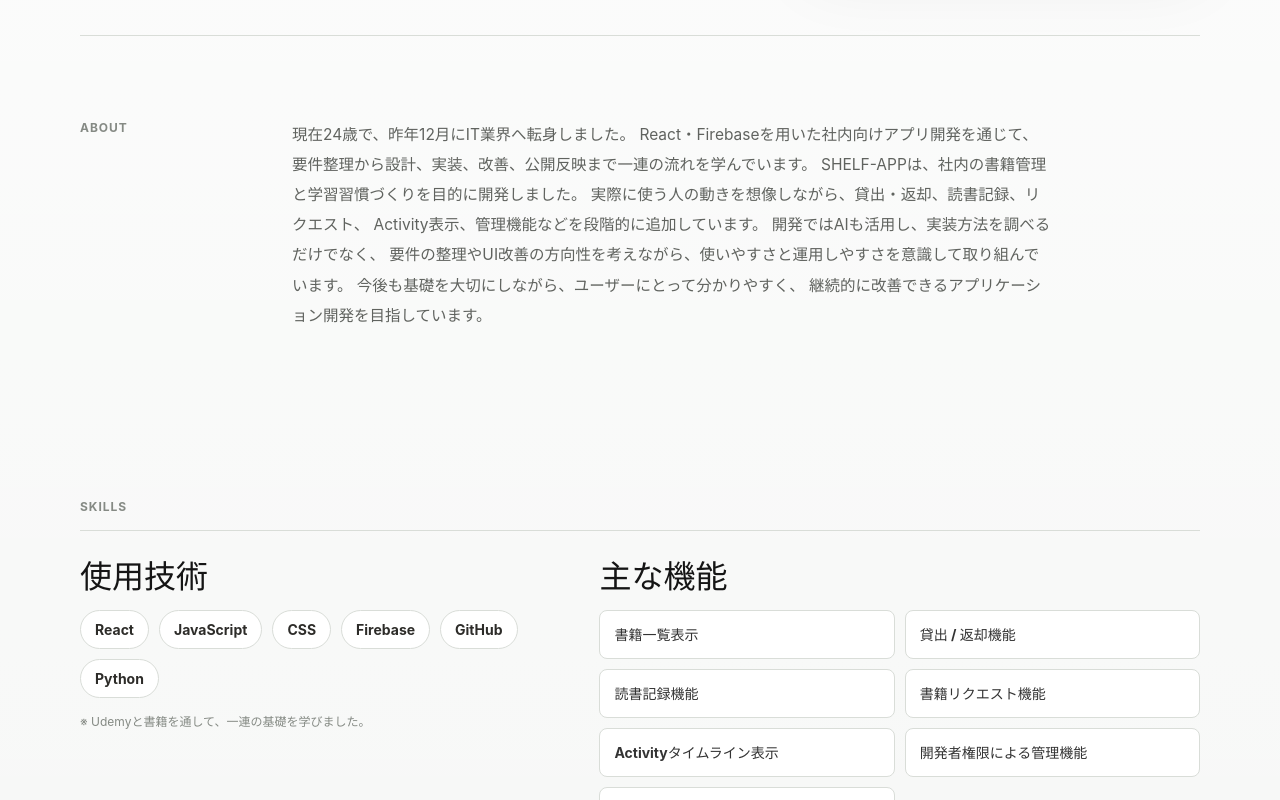
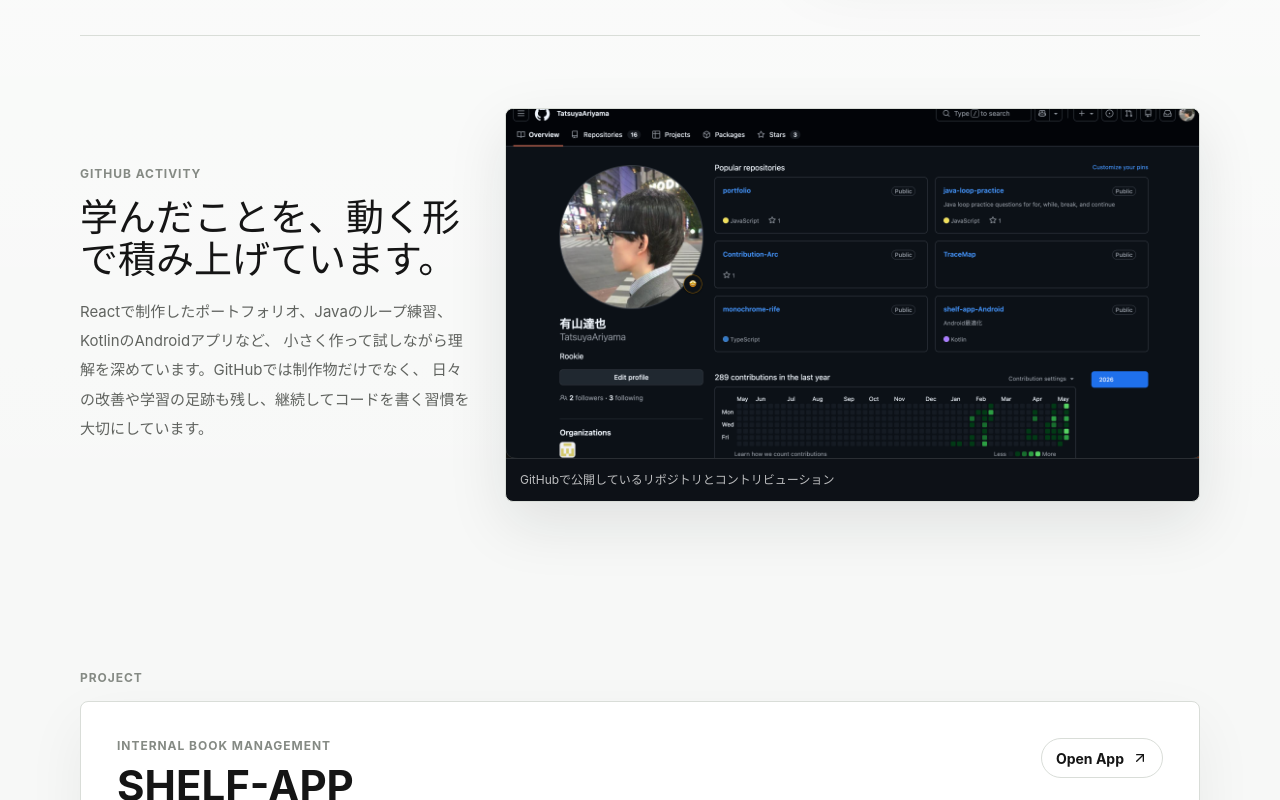
Before and after one commit to TatsuyaAriyama/portfolio, a React (Vite) app: page / in a window 1280 px wide. Shown: the part 840-1640 px from the top of the page. Built offline with nearby package versions, Linux system fonts and the light colour scheme.

Commit message:
Simplify portfolio sections

```diff
--- a/src/App.jsx
+++ b/src/App.jsx
@@ -1,16 +1,6 @@
 import { useState } from "react";
 import { ArrowUpRight, Code2, Mail, X } from "lucide-react";
 
-const skills = ["React", "JavaScript", "CSS", "Firebase", "GitHub", "Python"];
-const mainFeatures = [
-  "書籍一覧表示",
-  "貸出 / 返却機能",
-  "読書記録機能",
-  "書籍リクエスト機能",
-  "Activityタイムライン表示",
-  "開発者権限による管理機能",
-  "レスポンシブ対応",
-];
 const reflections = [
   {
     text: "この開発を通して、画面作成だけでなく、要件整理から実装、改善、公開反映までの一連の流れを実践的に学びました。",
@@ -69,8 +59,6 @@
           有山達也
         </a>
         <nav className="nav-links" aria-label="Main navigation">
-          <a href="#about">About</a>
-          <a href="#skills">Skills</a>
           <a href="#github">GitHub</a>
           <a href="#projects">Projects</a>
           <a href="#contact">Contact</a>
@@ -111,50 +99,6 @@
             <p>Rookie developer building practical internal tools.</p>
           </div>
         </aside>
-      </section>
-
-      <section id="about" className="section split-section">
-        <p className="eyebrow">About</p>
-        <p className="about-text">
-          現在24歳で、昨年12月にIT業界へ転身しました。
-          React・Firebaseを用いた社内向けアプリ開発を通じて、
-          要件整理から設計、実装、改善、公開反映まで一連の流れを学んでいます。
-          SHELF-APPは、社内の書籍管理と学習習慣づくりを目的に開発しました。
-          実際に使う人の動きを想像しながら、貸出・返却、読書記録、リクエスト、
-          Activity表示、管理機能などを段階的に追加しています。
-          開発ではAIも活用し、実装方法を調べるだけでなく、
-          要件の整理やUI改善の方向性を考えながら、使いやすさと運用しやすさを意識して取り組んでいます。
-          今後も基礎を大切にしながら、ユーザーにとって分かりやすく、
-          継続的に改善できるアプリケーション開発を目指しています。
-        </p>
-      </section>
-
-      <section id="skills" className="section">
-        <p className="eyebrow">Skills</p>
-        <div className="skills-panel">
-          <div className="skills-block">
-            <h2>使用技術</h2>
-            <div className="skills-grid">
-              {skills.map((skill) => (
-                <span className="skill-chip" key={skill}>
-                  {skill}
-                </span>
-              ))}
-            </div>
-            <p className="skill-note">
-              ※ Udemyと書籍を通して、一連の基礎を学びました。
-            </p>
-          </div>
-
-          <div className="skills-block">
-            <h2>主な機能</h2>
-            <ul className="feature-list">
-              {mainFeatures.map((feature) => (
-                <li key={feature}>{feature}</li>
-              ))}
-            </ul>
-          </div>
-        </div>
       </section>
 
       <section id="github" className="section github-section">
--- a/src/styles.css
+++ b/src/styles.css
@@ -123,17 +123,11 @@
 }
 
 .lead,
-.project-description,
-.about-text {
+.project-description {
   max-width: 680px;
   color: var(--muted);
   font-size: 15.5px;
   line-height: 1.95;
-}
-
-.about-text {
-  max-width: 760px;
-  margin-bottom: 0;
 }
 
 .hero-actions {
@@ -248,87 +242,13 @@
   line-height: 1.6;
 }
 
-.split-section {
-  display: grid;
-  grid-template-columns: 180px minmax(0, 1fr);
-  gap: 32px;
-  border-top: 1px solid var(--line);
-}
-
-.skills-panel {
-  display: grid;
-  grid-template-columns: minmax(0, 0.9fr) minmax(0, 1.1fr);
-  gap: 28px;
-  border-top: 1px solid var(--line);
-  padding-top: 28px;
-}
-
-.skills-block {
-  display: grid;
-  align-content: start;
-  gap: 16px;
-}
-
-.skills-block h2 {
-  margin: 0;
-  font-size: clamp(22px, 3vw, 32px);
-}
-
-.skills-grid {
-  display: flex;
-  flex-wrap: wrap;
-  gap: 10px;
-}
-
-.skill-chip,
-.feature-card {
-  border: 1px solid var(--line);
-  border-radius: 999px;
-  background: var(--surface);
-  font-weight: 700;
-}
-
-.skill-chip {
-  padding: 10px 14px;
-  color: #2d2c29;
-  font-size: 14px;
-}
-
-.skill-note {
-  max-width: 360px;
-  margin: -2px 0 0;
-  color: var(--subtle);
-  font-size: 12px;
-  line-height: 1.7;
-}
-
-.feature-list {
-  display: grid;
-  grid-template-columns: repeat(2, minmax(0, 1fr));
-  gap: 10px;
-  margin: 0;
-  padding: 0;
-  list-style: none;
-}
-
-.feature-list li {
-  min-height: 48px;
-  padding: 13px 14px;
-  border: 1px solid var(--line);
-  border-radius: 8px;
-  background: var(--surface);
-  color: #333;
-  font-size: 14px;
-  font-weight: 700;
-  line-height: 1.5;
-}
-
 .github-section {
   display: grid;
   grid-template-columns: minmax(0, 0.72fr) minmax(0, 1.28fr);
   align-items: center;
   gap: 34px;
   border-top: 1px solid var(--line);
+  padding-top: 72px;
 }
 
 .github-copy h2 {
@@ -394,13 +314,6 @@
   text-transform: uppercase;
 }
 
-.feature-grid {
-  display: grid;
-  grid-template-columns: repeat(4, minmax(0, 1fr));
-  gap: 10px;
-  margin-top: 28px;
-}
-
 .project-reflection {
   display: grid;
   gap: 18px;
@@ -446,14 +359,6 @@
   margin: 0;
   font-size: 16px;
   line-height: 1.4;
-}
-
-.feature-card {
-  display: grid;
-  min-height: 96px;
-  place-items: center;
-  padding: 16px;
-  text-align: center;
 }
 
 .project-flow {
@@ -630,15 +535,6 @@
     min-height: auto;
   }
 
-  .split-section {
-    grid-template-columns: 1fr;
-    gap: 12px;
-  }
-
-  .skills-panel {
-    grid-template-columns: 1fr;
-  }
-
   .github-section {
     grid-template-columns: 1fr;
     gap: 22px;
@@ -655,10 +551,6 @@
   .button,
   .small-button {
     width: 100%;
-  }
-
-  .feature-grid {
-    grid-template-columns: repeat(2, minmax(0, 1fr));
   }
 
   .profile-card {
@@ -692,14 +584,6 @@
     border-radius: 8px;
   }
 
-  .feature-grid {
-    grid-template-columns: 1fr;
-  }
-
-  .feature-list {
-    grid-template-columns: 1fr;
-  }
-
   .screenshot-grid {
     grid-template-columns: 1fr;
   }
```
